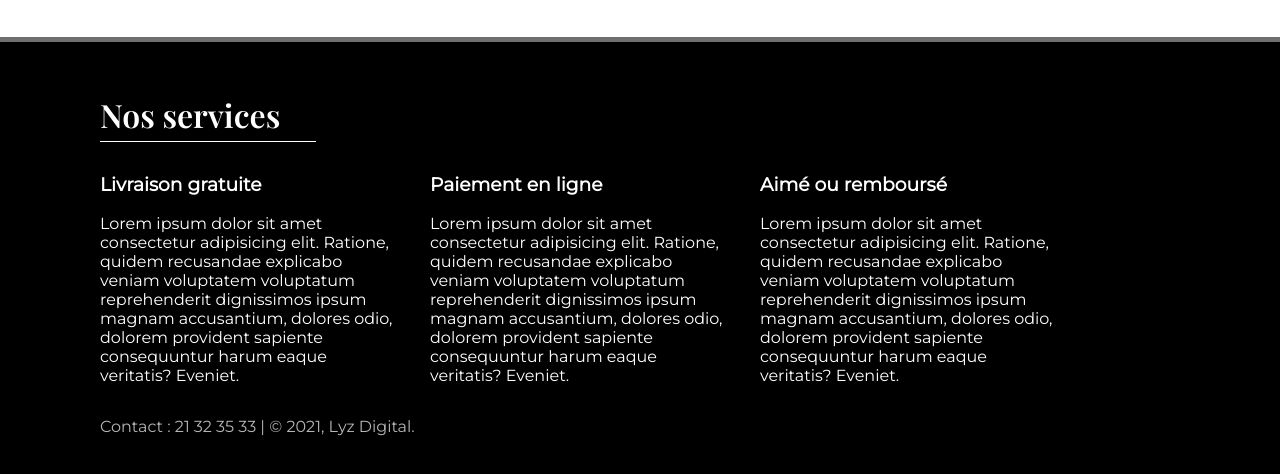
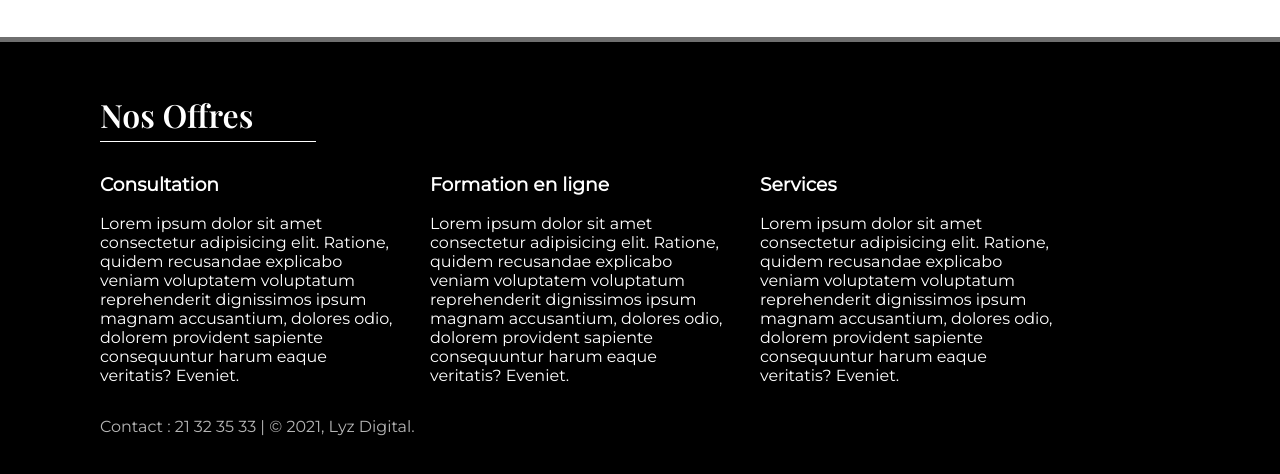
Before and after one commit to Rico-Dah/Lyzdigital.github.io, a plain HTML site: page index.html in a window 1280 px wide. Shown: the part 1601-2075 px from the top of the page. Drawn offline with nearby package versions, Linux system fonts and the light colour scheme.

Commit message:
updating

```diff
--- a/index.html
+++ b/index.html
@@ -63,21 +63,21 @@
         </section>
     <footer>
 
-        <h1>Nos services</h1>
+        <h1>Nos Offres</h1>
         <div class="services">
 
             <div class="service">
-                <h3>Livraison gratuite</h3>
+                <h3>Consultation</h3>
                 <p>Lorem ipsum dolor sit amet consectetur adipisicing elit. Ratione, quidem recusandae explicabo veniam voluptatem voluptatum reprehenderit dignissimos ipsum magnam accusantium, dolores odio, dolorem provident sapiente consequuntur harum eaque veritatis? Eveniet.</p>
             </div>
 
             <div class="service">
-                <h3>Paiement en ligne</h3>
+                <h3>Formation en ligne</h3>
                 <p>Lorem ipsum dolor sit amet consectetur adipisicing elit. Ratione, quidem recusandae explicabo veniam voluptatem voluptatum reprehenderit dignissimos ipsum magnam accusantium, dolores odio, dolorem provident sapiente consequuntur harum eaque veritatis? Eveniet.</p>
             </div>
 
             <div class="service">
-                <h3>Aimé ou remboursé</h3>
+                <h3>Services</h3>
                 <p>Lorem ipsum dolor sit amet consectetur adipisicing elit. Ratione, quidem recusandae explicabo veniam voluptatem voluptatum reprehenderit dignissimos ipsum magnam accusantium, dolores odio, dolorem provident sapiente consequuntur harum eaque veritatis? Eveniet.</p>
             </div>
 
```
